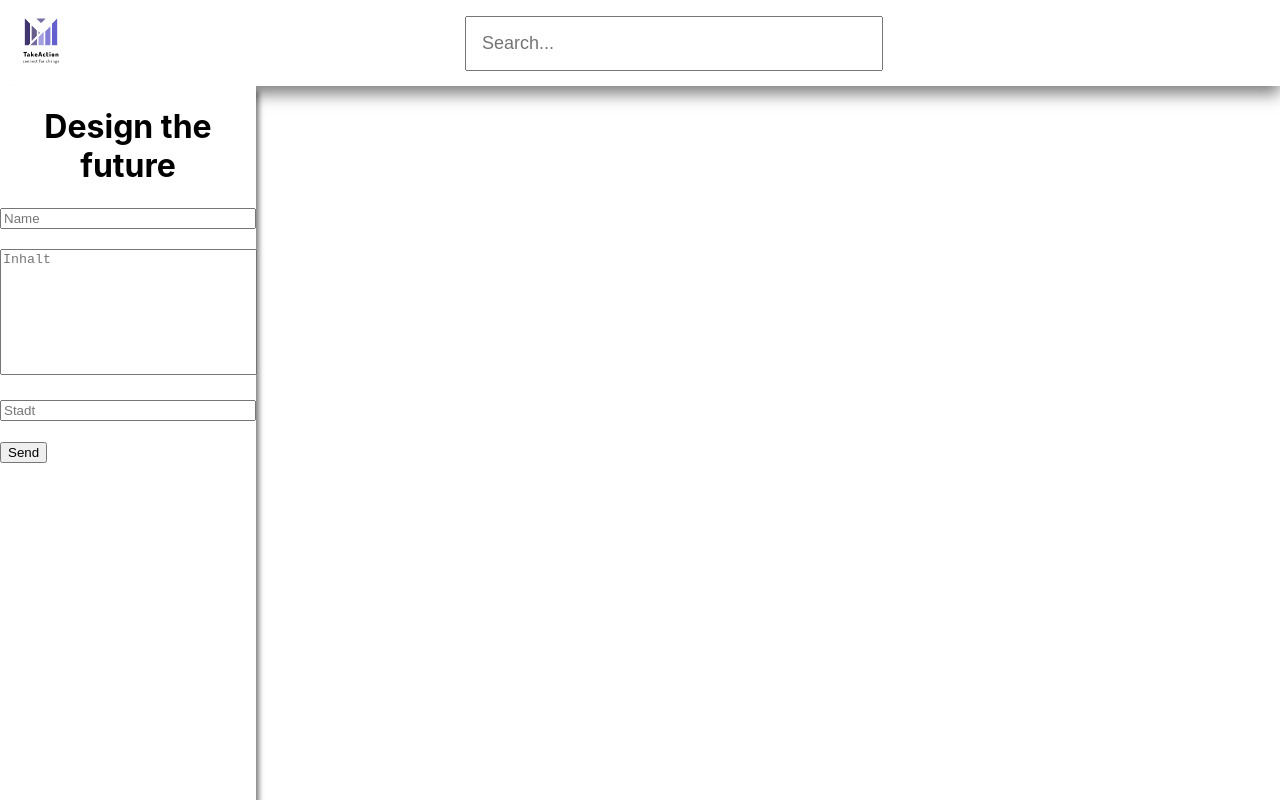
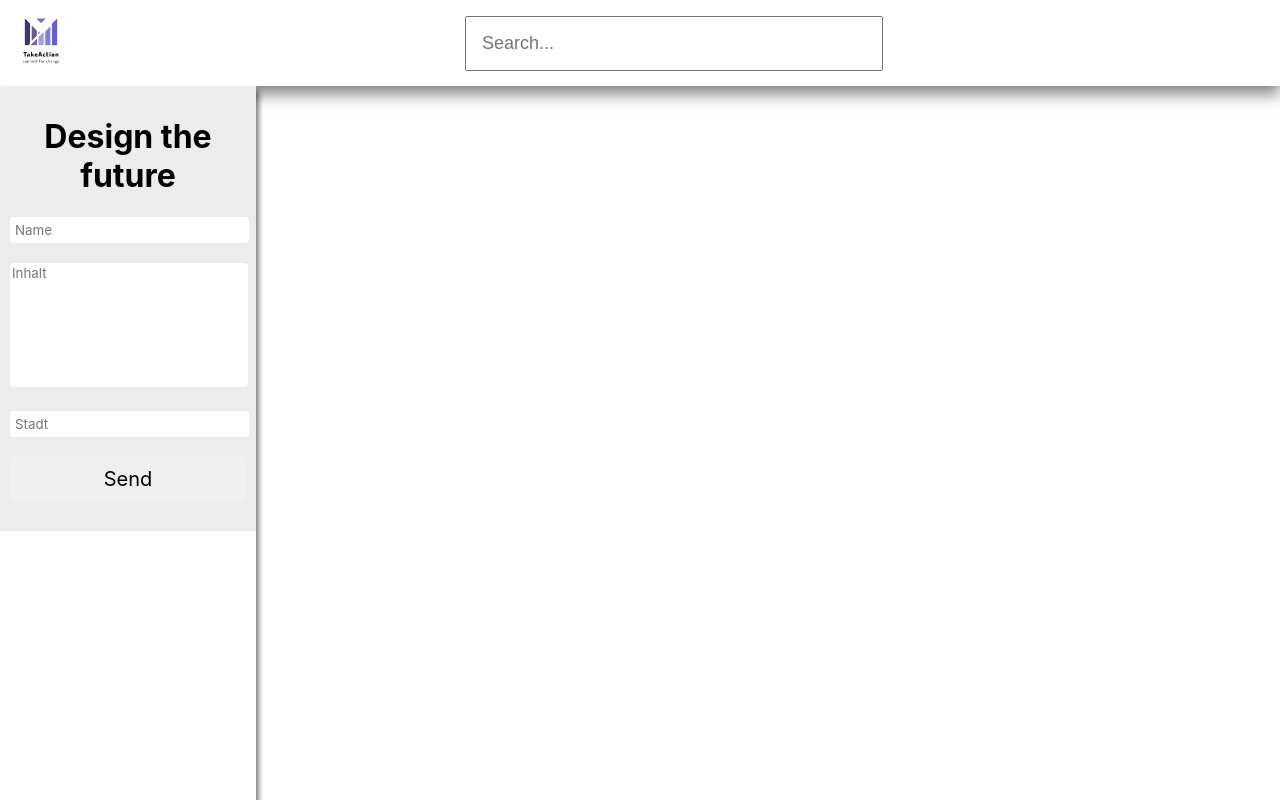
Before and after one commit to Joffi05/EnglishWebpage, a React (Create React App) app in the folder client/: page / in a window 1280 px wide. Built offline with nearby package versions, Linux system fonts and the light colour scheme.

Commit message:
modified:   client/src/App.js 	modified:   client/src/components/MakePost.js 	modified:   client/src/components/Sidebar.js 	modified:   client/src/styles/Header.module.css 	modified:   client/src/styles/MakePost.module.css 	modified:   client/src/styles/Sidebar.module.css

```diff
--- a/client/src/App.js
+++ b/client/src/App.js
@@ -9,7 +9,6 @@ import firebase from 'firebase'
 function App() {
   return (
     <div className="App">
-
       <Header/>
       <Sidebar/>
     </div>
--- a/client/src/components/MakePost.js
+++ b/client/src/components/MakePost.js
@@ -29,7 +29,7 @@ function MakePost() {
             <li ><input className={styles.PostShort} onChange={handleChange} type="text" placeholder="Name" name="name"></input></li>
             <li ><textarea className={styles.PostText} onChange={handleChange} type="text" placeholder="Inhalt" name="text"></textarea></li>
             <li ><input className={styles.PostShort} onChange={handleChange} type="text" placeholder="Stadt" name="city"></input></li>
-            <li><button onClick={handleClick}>Send</button></li>
+            <li><button className={styles.PostButton} onClick={handleClick}>Send</button></li>
         </div>
     )
 }
--- a/client/src/components/Sidebar.js
+++ b/client/src/components/Sidebar.js
@@ -4,7 +4,9 @@ import MakePost from './MakePost.js'
 const Sidebar = () => {
     return (
         <div className={styles.Sidebar}>
-            <MakePost/>
+            <form className={styles.Form}>
+                <MakePost/>
+            </form>
         </div>
     )
 }
--- a/client/src/styles/Header.module.css
+++ b/client/src/styles/Header.module.css
@@ -3,6 +3,11 @@
     box-shadow: 0px 8px 15px rgba(0, 0, 0, 0.5);
     padding: 1px;
     margin: 0;
+    position:sticky;
+    top:0;
+}
+img input .header{
+    background: white
 }
 .logo{
     width: 80px;
--- a/client/src/styles/MakePost.module.css
+++ b/client/src/styles/MakePost.module.css
@@ -1,18 +1,46 @@
 .PostInput li{
     list-style:none;
     margin-bottom: 20px;
+
+}
+.PostInput h1{
+    text-align: center;
+    color:block;
+}
+.PostText{
+    height: 120px;
+    resize: none;
+    width: 99%;
+    border-radius:4px;
+    font-family: -apple-system, BlinkMacSystemFont, 'Segoe UI', 'Roboto', 'Oxygen',
+    'Ubuntu', 'Cantarell', 'Fira Sans', 'Droid Sans', 'Helvetica Neue',
+    sans-serif;
+    border: none;
+    outline: none;
+}
+.PostShort{
+    width: 97%;
+    border-radius:4px;
+    font-family: -apple-system, BlinkMacSystemFont, 'Segoe UI', 'Roboto', 'Oxygen',
+    'Ubuntu', 'Cantarell', 'Fira Sans', 'Droid Sans', 'Helvetica Neue',
+    sans-serif;
+    border: none;
+    outline: none;
+    padding:5px;
+}
+.PostButton{
+    text-align: center;
+    width: 100%;
+    padding:10px;
+    border:none;
+    outline: none;
+    border-radius:4px;
+    font-size: 20px;
     font-family: -apple-system, BlinkMacSystemFont, 'Segoe UI', 'Roboto', 'Oxygen',
     'Ubuntu', 'Cantarell', 'Fira Sans', 'Droid Sans', 'Helvetica Neue',
     sans-serif;
 }
-.PostInput h1{
-    text-align: center;
+.PostButton:hover{
+    background-color:rgba(222,222,222);
+    font-weight: 800;
 }
-.PostText{
-    height: 120px;
-    resize: none;
-    width: 98%;
-}
-.PostShort{
-    width: 97%;
-}
--- a/client/src/styles/Sidebar.module.css
+++ b/client/src/styles/Sidebar.module.css
@@ -8,3 +8,7 @@
     margin: 0;
 
 }
+.Form{
+    padding: 10px;
+    background: rgba(217,217,217,0.5);
+}
```
